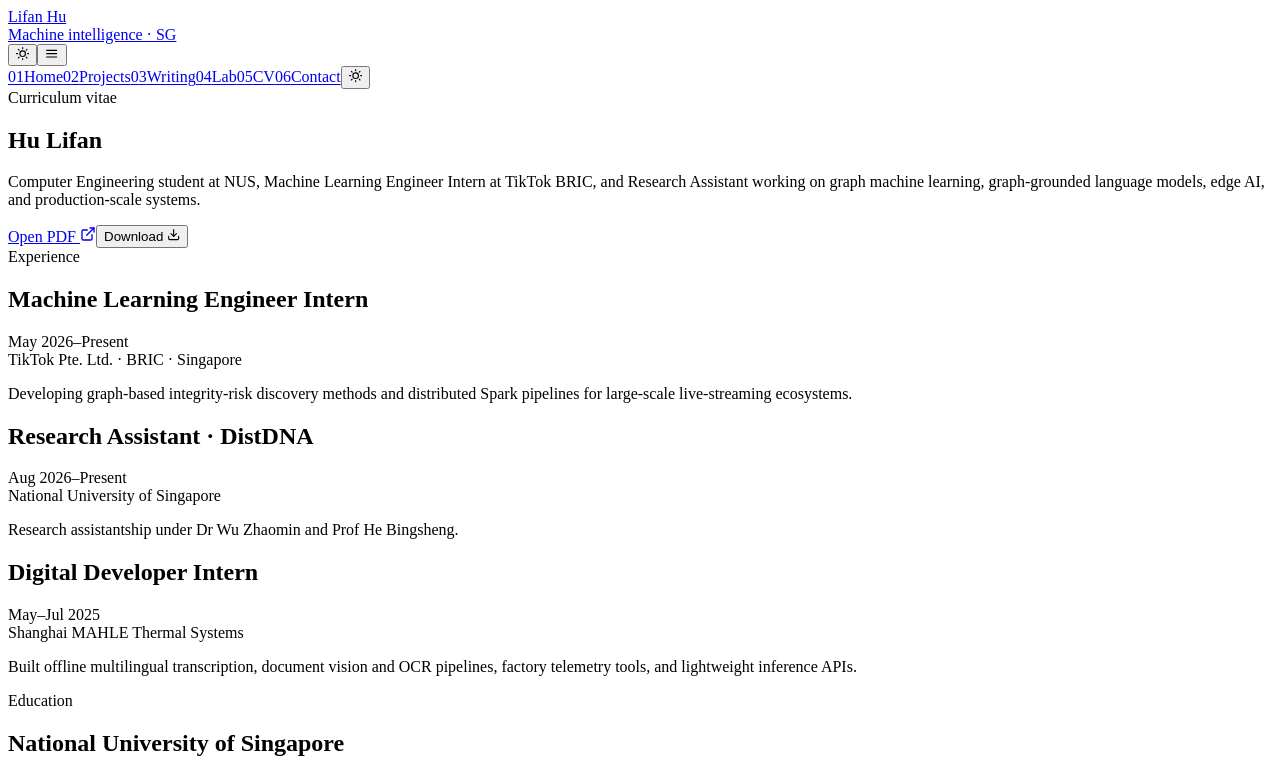
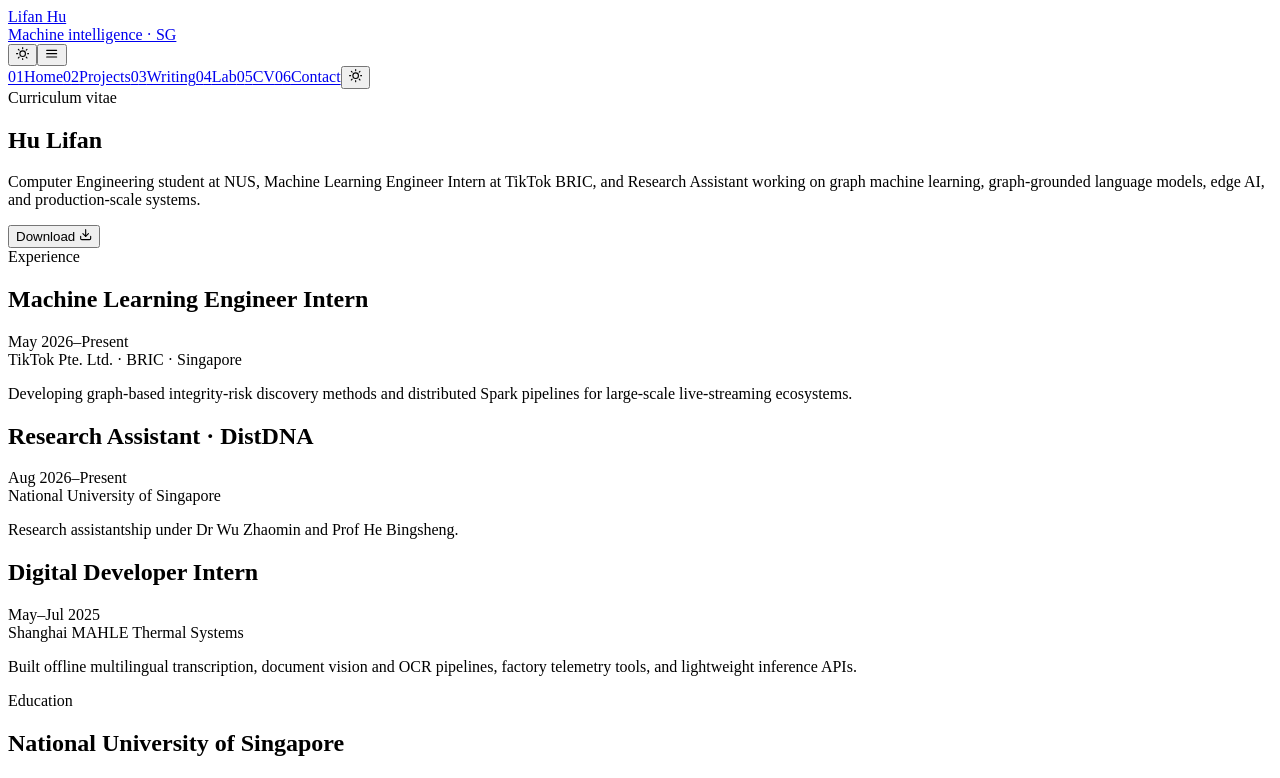
Before and after one commit to Anormalm/anormalm.github.io, a React (Vite) app: page /cv in a window 1280 px wide. Shown: the top 778 px of the page. Built offline with nearby package versions, Linux system fonts and the light colour scheme.

Commit message:
Simplify CV download interaction

```diff
--- a/src/pages/CV.jsx
+++ b/src/pages/CV.jsx
@@ -147,14 +147,6 @@ const CV = () => {
               </p>
             </div>
             <div className="flex flex-wrap gap-3">
-              <a
-                href="/CV-Lifan-Latest.pdf"
-                target="_blank"
-                rel="noopener noreferrer"
-                className="button-secondary"
-              >
-                Open PDF <FiExternalLink />
-              </a>
               <button type="button" onClick={() => setShowGate(true)} className="button-primary">
                 Download <FiDownload />
               </button>
@@ -287,10 +279,6 @@ const CV = () => {
               <div className="gate-orbit" aria-hidden="true"><i /><i /><i /></div>
               <div className="eyebrow">Human verification / totally serious</div>
               <h2 id="cv-gate-title">Are you an employer?</h2>
-              <p>
-                The original CV easter egg lives. Reading stays friction-free; downloading requires one highly
-                scientific answer.
-              </p>
               {gateMessage ? (
                 <Motion.div initial={{ opacity: 0, y: 8 }} animate={{ opacity: 1, y: 0 }} className="gate-result">
                   <span className="live-dot" /> {gateMessage}
```
